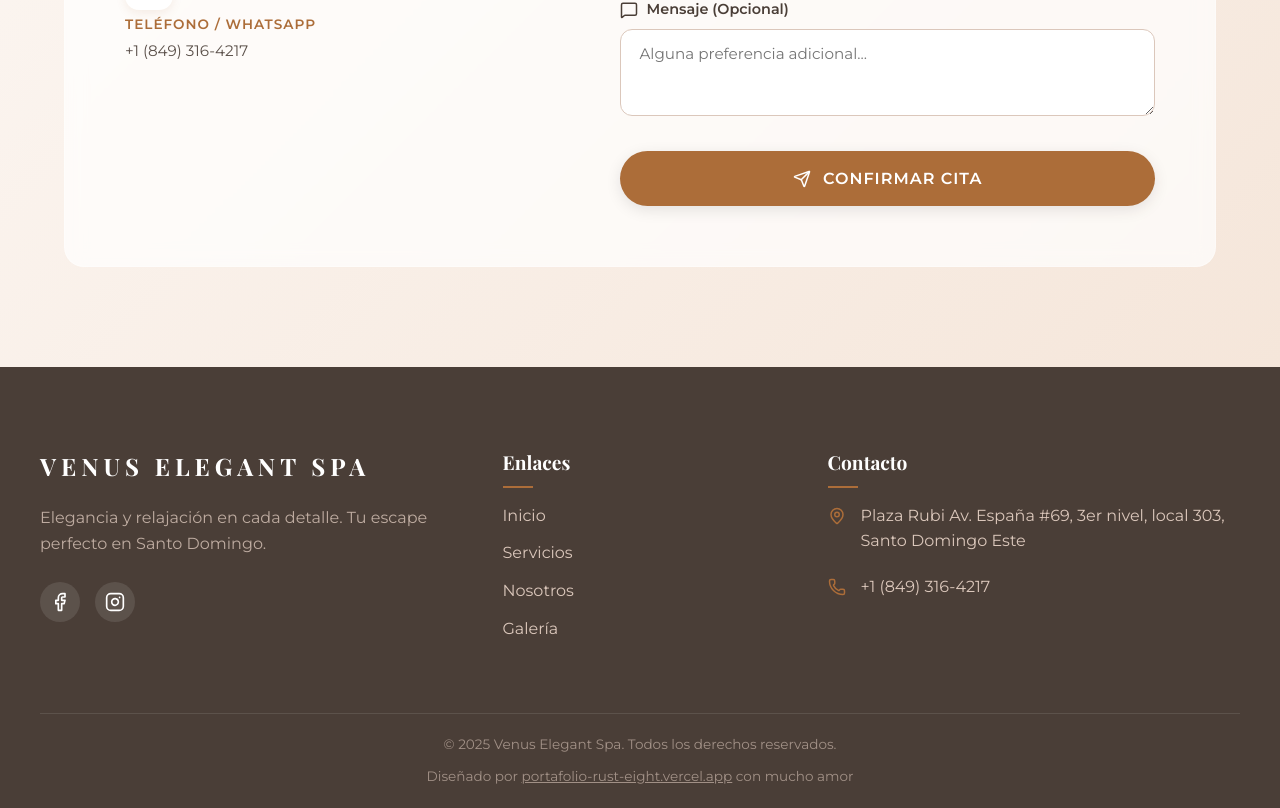
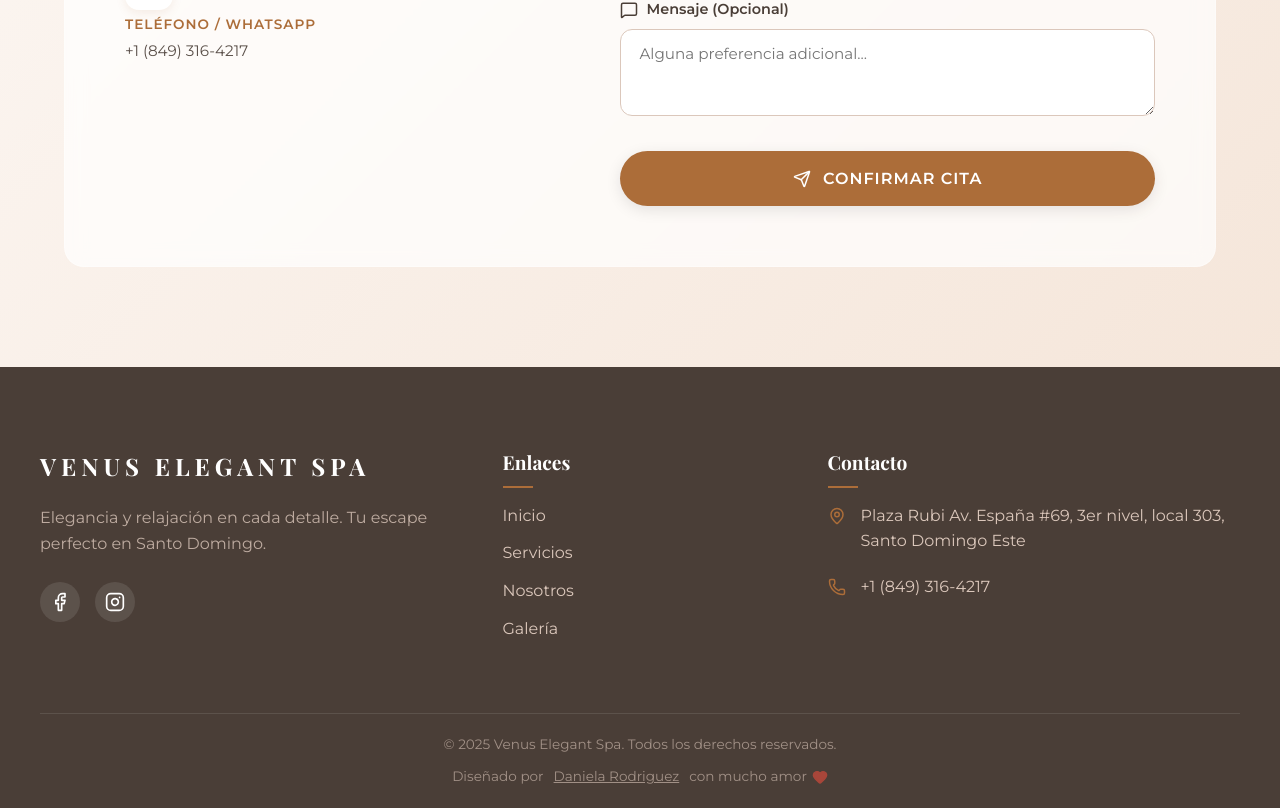
Before and after one commit to Danirodrigzz/Venus_Spa, a React (Vite) app: page / in a window 1280 px wide. Shown: the part 4453-5261 px from the top of the page. Built offline with nearby package versions, Linux system fonts and the light colour scheme; no server answers; the database is empty; a web font is replaced by a local one.

Commit message:
detalles en el footer

```diff
--- a/src/components/UI/Footer.jsx
+++ b/src/components/UI/Footer.jsx
@@ -1,5 +1,5 @@
 import React from 'react';
-import { Instagram, Facebook, MapPin, Phone } from 'lucide-react';
+import { Instagram, Facebook, MapPin, Phone, Heart } from 'lucide-react';
 import './Footer.css';
 
 const Footer = ({ spaSettings }) => {
@@ -38,8 +38,8 @@ const Footer = ({ spaSettings }) => {
 
                 <div className="footer-bottom">
                     <p>&copy; {new Date().getFullYear()} Venus Elegant Spa. Todos los derechos reservados.</p>
-                    <p style={{ marginTop: '10px' }}>
-                        Diseñado por <a href="https://portafolio-rust-eight.vercel.app" target="_blank" rel="noreferrer" style={{ color: 'inherit', textDecoration: 'underline' }}>portafolio-rust-eight.vercel.app</a> con mucho amor
+                    <p style={{ marginTop: '10px', display: 'flex', alignItems: 'center', justifyContent: 'center', gap: '5px' }}>
+                        Diseñado por <a href="https://daniela-rodriguez.vercel.app" target="_blank" rel="noreferrer" style={{ color: 'inherit', textDecoration: 'underline', marginLeft: '5px', marginRight: '5px' }}>Daniela Rodriguez</a> con mucho amor <Heart size={16} style={{ color: '#e74c3c', fill: '#e74c3c' }} />
                     </p>
                 </div>
             </div>
```
